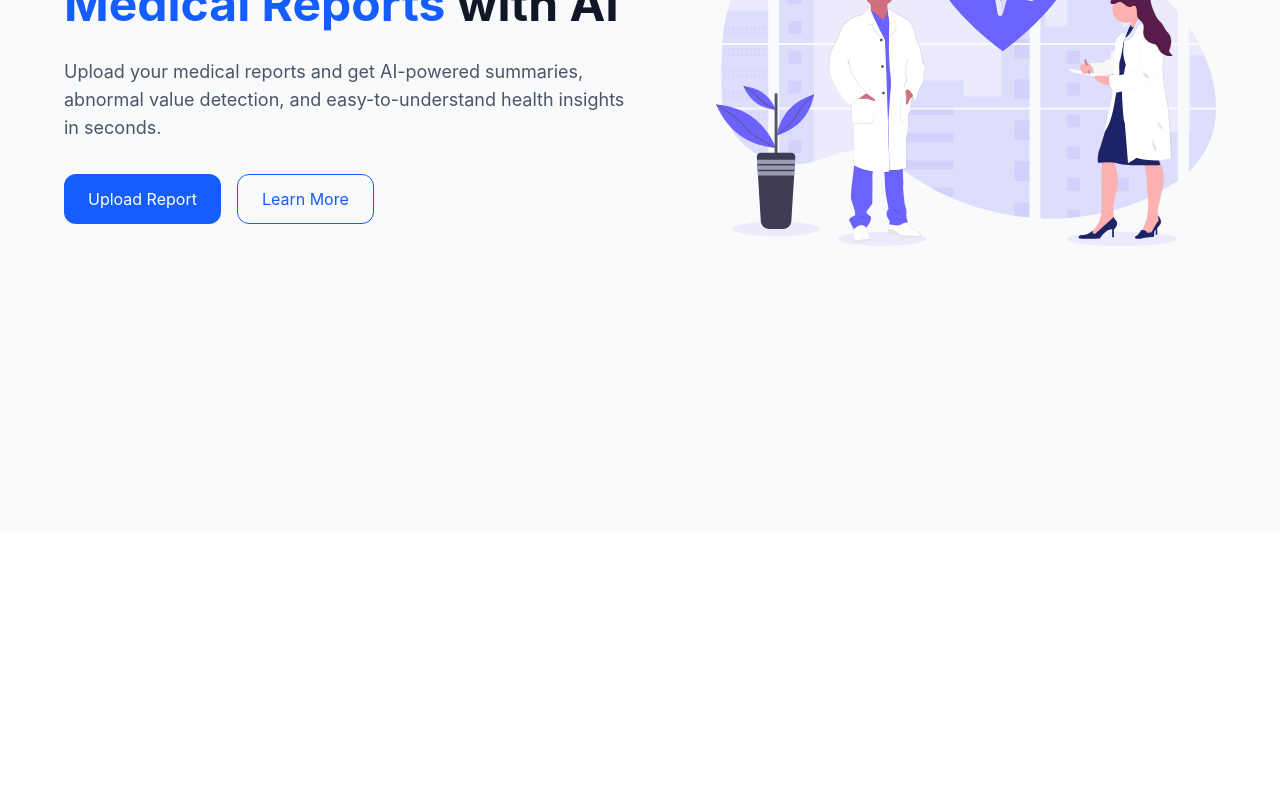
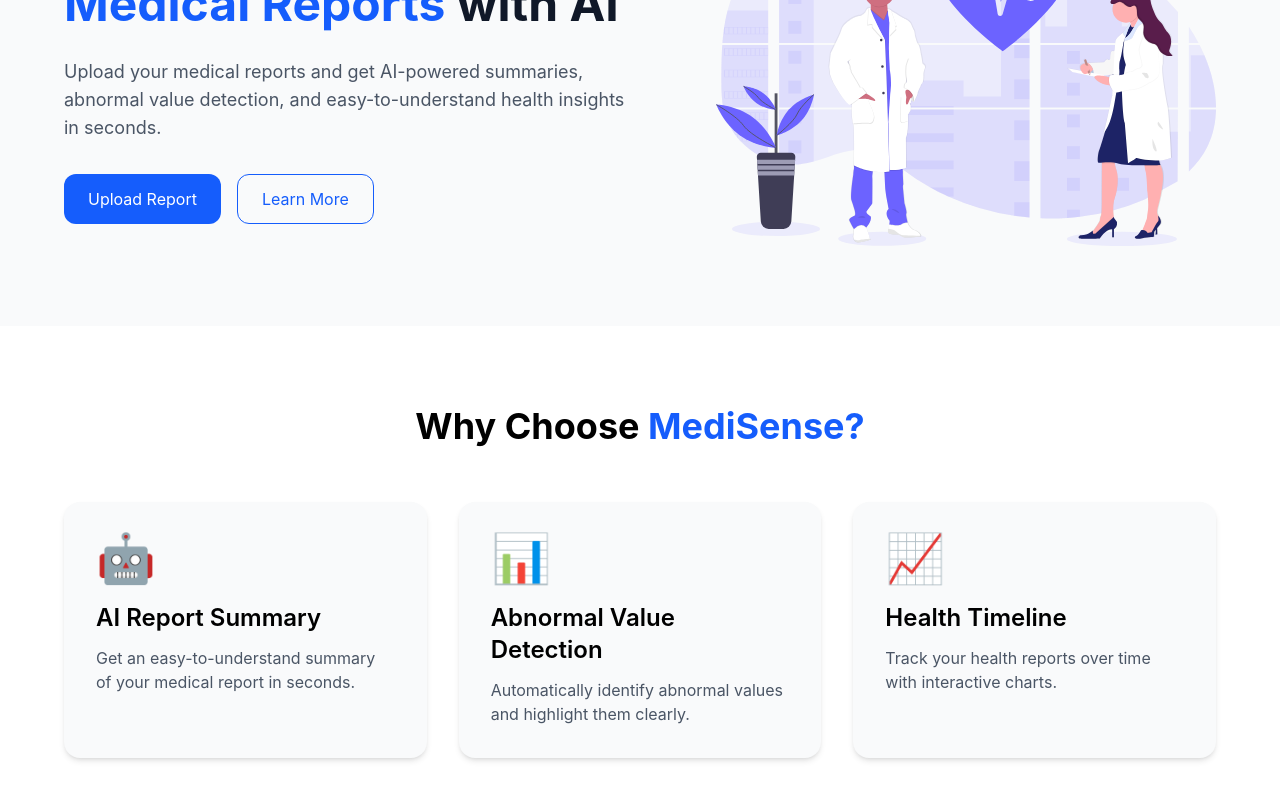
Before and after one commit to Sonal-Sharma28/MediSense, a React (Vite) app: page / in a window 1280 px wide. Shown: the part 268-1068 px from the top of the page. Before the commit the page ends 800 px from the top, so only its background shows below. Built offline with nearby package versions, Linux system fonts and the light colour scheme.

Commit message:
Add landing page feature cards

```diff
--- a/src/App.jsx
+++ b/src/App.jsx
@@ -1,3 +1,4 @@
+import Features from "./components/Features";
 import Navbar from "./components/Navbar";
 import Hero from "./components/Hero";
 
@@ -6,6 +7,7 @@
     <div className="min-h-screen bg-gray-50">
       <Navbar />
       <Hero />
+      <Features />
     </div>
   );
 }
--- /dev/null
+++ b/src/components/Features.jsx
@@ -0,0 +1,51 @@
+function Features() {
+  const features = [
+    {
+      title: "AI Report Summary",
+      description:
+        "Get an easy-to-understand summary of your medical report in seconds.",
+      icon: "🤖",
+    },
+    {
+      title: "Abnormal Value Detection",
+      description:
+        "Automatically identify abnormal values and highlight them clearly.",
+      icon: "📊",
+    },
+    {
+      title: "Health Timeline",
+      description:
+        "Track your health reports over time with interactive charts.",
+      icon: "📈",
+    },
+  ];
+
+  return (
+    <section className="bg-white py-20 px-16">
+      <h2 className="text-4xl font-bold text-center mb-14">
+        Why Choose <span className="text-blue-600">MediSense?</span>
+      </h2>
+
+      <div className="grid grid-cols-3 gap-8">
+        {features.map((feature, index) => (
+          <div
+            key={index}
+            className="bg-gray-50 p-8 rounded-2xl shadow-md hover:shadow-xl transition"
+          >
+            <div className="text-5xl mb-5">{feature.icon}</div>
+
+            <h3 className="text-2xl font-semibold mb-3">
+              {feature.title}
+            </h3>
+
+            <p className="text-gray-600">
+              {feature.description}
+            </p>
+          </div>
+        ))}
+      </div>
+    </section>
+  );
+}
+
+export default Features;
```
